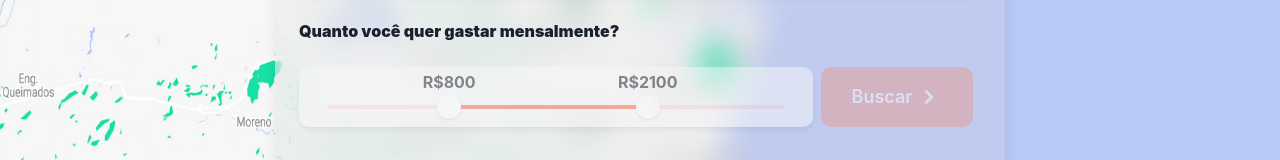
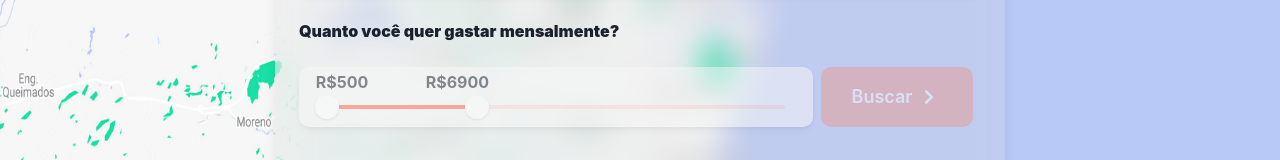
Before and after one commit to sbjsouza/Beaver, a React (Create React App) app: page / in a window 1280 px wide. Shown: the part 376-536 px from the top of the page. Built offline with nearby package versions, Linux system fonts and the light colour scheme; no server answers.

Commit message:
change price slider range and label position

```diff
--- a/src/Components/PriceSlider.js
+++ b/src/Components/PriceSlider.js
@@ -33,20 +33,20 @@ const PriceSlider = ({
           onChangeSlider(val);
         }}
         defaultValue={[sliderMinValue, sliderMaxValue]}
-        min={0}
-        max={3000}
+        min={500}
+        max={20000}
         step={100}
       >
         <RangeSliderTrack bg="red.100">
           <RangeSliderFilledTrack bg="tomato" />
         </RangeSliderTrack>
         <RangeSliderThumb boxSize={6} index={0}>
-          <Flex position={"relative"} top={"-25px"}>
+          <Flex position={"relative"} top={"-25px"} left={"15px"}>
             <Text fontWeight={"700"}>R${sliderMinValue}</Text>
           </Flex>
         </RangeSliderThumb>
         <RangeSliderThumb boxSize={6} index={1}>
-          <Flex position={"relative"} top={"-25px"}>
+          <Flex position={"relative"} top={"-25px"} left={"-20px"}>
             <Text fontWeight={"700"}>R${sliderMaxValue}</Text>
           </Flex>
         </RangeSliderThumb>
--- a/src/Views/OnboardingView.js
+++ b/src/Views/OnboardingView.js
@@ -17,8 +17,8 @@ import { getAvailableNeighborhoods } from "../Constants/Endpoints";
 const Onboardingview = () => {
   const [budget, setBudget] = useState();
   const [destination, setDestination] = useState();
-  const [sliderMinValue, setSliderMinValue] = useState(800);
-  const [sliderMaxValue, setSliderMaxValue] = useState(2100);
+  const [sliderMinValue, setSliderMinValue] = useState(500);
+  const [sliderMaxValue, setSliderMaxValue] = useState(6900);
   const [isSearchButtonDisabled, setIsSearchButtonDisabled] = useState(true);
   const [destinationList, setDestinationList] = useState([]);
 
```
